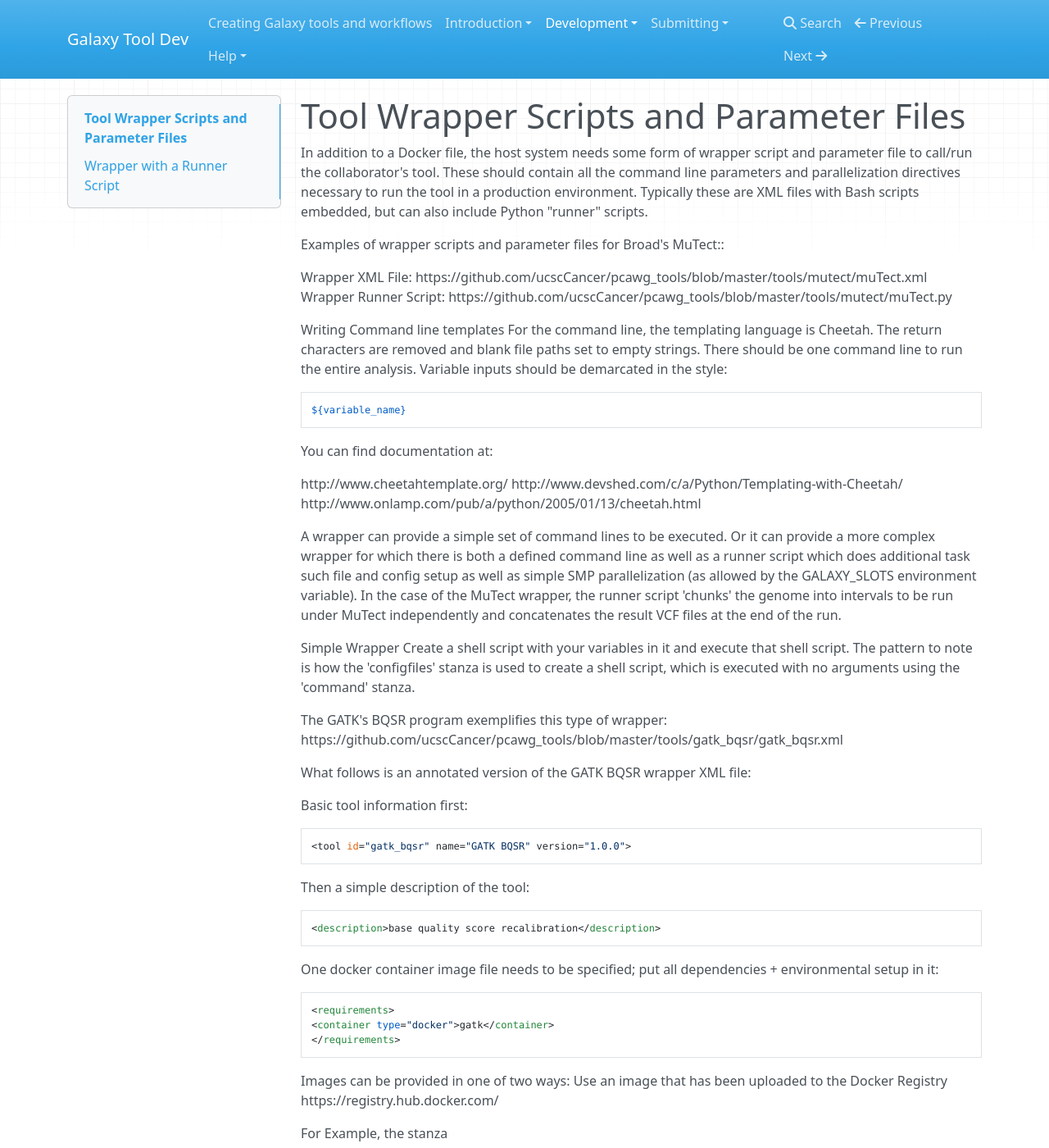
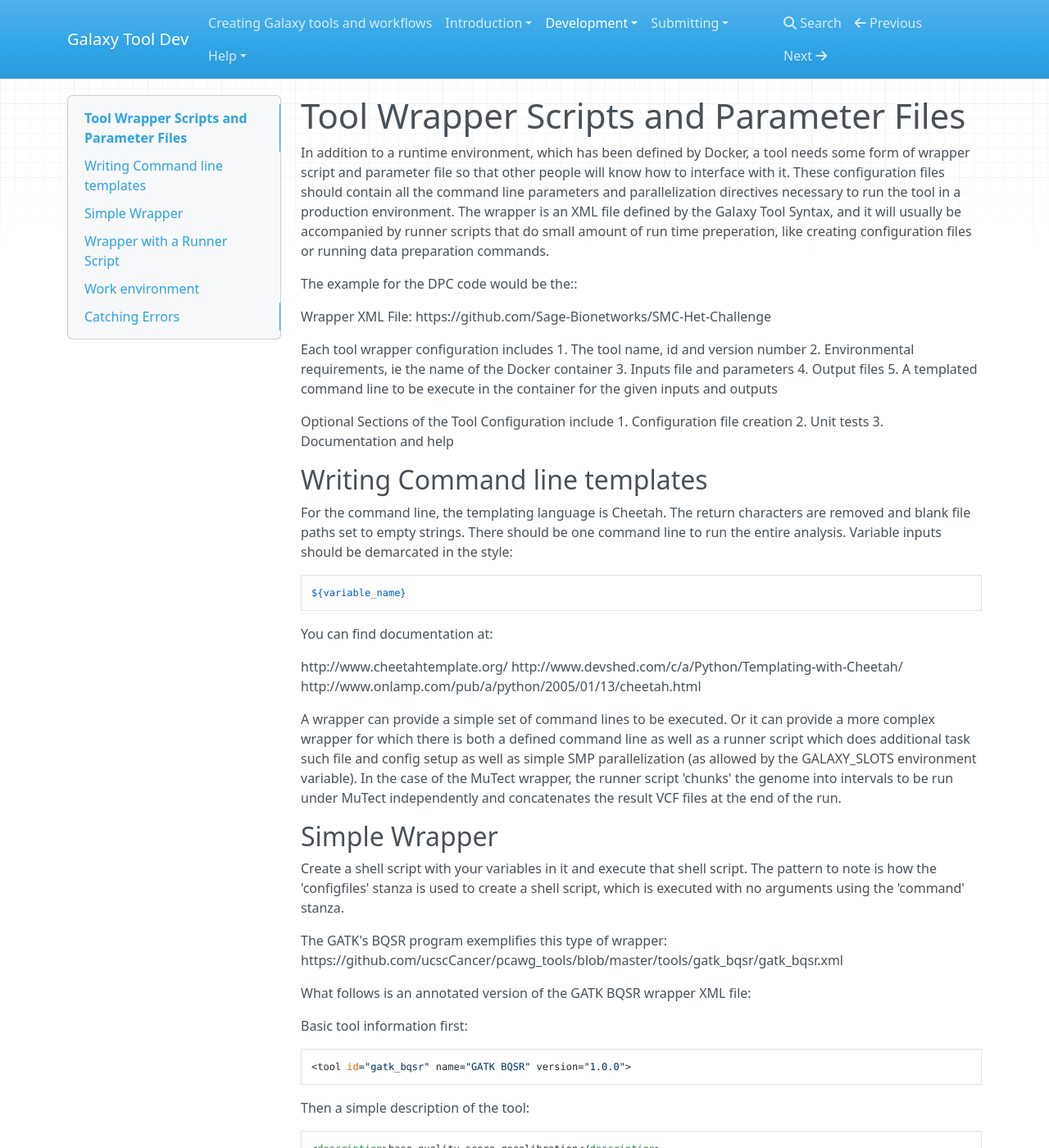
Before and after one commit to kellrott/galaxy-tooldev-docs, an MkDocs documentation site: the page built from docs/02_ToolWrapper.md, in a window 1280 px wide and 1400 px high. Shown: the whole window at 82% size. Built offline with MkDocs 1.6.1, drawn with Linux system fonts in a browser that asks for light colours; nearby versions of some CDN libraries; old or Windows-style settings are respelled for this version of MkDocs; some of the changed text lies outside the part shown.

Commit message:
Re-orgnizing order for tool development section

````diff
--- a/docs/04_ToolWrapper.md
+++ b/docs/02_ToolWrapper.md
@@ -4,17 +4,29 @@
 ========================================
 
 
-In addition to a Docker file, the host system needs some form of wrapper script and parameter file to call/run the collaborator's tool.  These should contain all the command line parameters and parallelization directives necessary to run the tool in a production environment.  Typically these are XML files with Bash scripts embedded, but can also include Python "runner" scripts.
+In addition to a runtime environment, which has been defined by Docker, a tool needs some form of wrapper script and parameter file so that other people will know how to interface with it.  These configuration files should contain all the command line parameters and parallelization directives necessary to run the tool in a production environment. The wrapper is an XML file defined by the Galaxy Tool Syntax, and it will usually be accompanied by runner scripts that do small amount of run time preperation, like creating configuration files or running data preparation commands.
 
-Examples of wrapper scripts and parameter files for Broad's MuTect::
+The example for the DPC code would be the::
 
 Wrapper XML File:
-https://github.com/ucscCancer/pcawg_tools/blob/master/tools/mutect/muTect.xml
-Wrapper Runner Script:
-https://github.com/ucscCancer/pcawg_tools/blob/master/tools/mutect/muTect.py
+https://github.com/Sage-Bionetworks/SMC-Het-Challenge
+
+
+Each tool wrapper configuration includes
+1. The tool name, id and version number
+2. Environmental requirements, ie the name of the Docker container
+3. Inputs file and parameters
+4. Output files
+5. A templated command line to be execute in the container for the given inputs and outputs
+
+Optional Sections of the Tool Configuration include
+1. Configuration file creation
+2. Unit tests
+3. Documentation and help
 
 
 Writing Command line templates
+------------------------------
 For the command line, the templating language is Cheetah. The return characters are removed and blank file paths set to empty strings. There should be one command line to run the entire analysis. Variable inputs should be demarcated in the style:
 ```
 ${variable_name}
@@ -29,6 +41,7 @@
 A wrapper can provide a simple set of command lines to be executed. Or it can provide a more complex wrapper for which there is both a defined command line as well as a runner script which does additional task such file and config setup as well as simple SMP parallelization (as allowed by the GALAXY_SLOTS environment variable).  In the case of the MuTect wrapper, the runner script 'chunks' the genome into intervals to be run under MuTect independently and concatenates the result VCF files at the end of the run.
 
 Simple Wrapper
+--------------
 Create a shell script with your variables in it and execute that shell script. The pattern to note is how the 'configfiles' stanza is used to create a shell script, which is executed with no arguments using the 'command' stanza.
 
 The GATK's BQSR program exemplifies this type of wrapper:
@@ -69,13 +82,13 @@
 Next is the directive to run the wrapper shell script:
 ```
 <command interpreter="bash">$runscript</command>
-
+```
 Next, define the necessary inputs:
-
+```
 <inputs>
-<param format="bam"   type="data" name="input_bam"      label="Input BAM" help="" />
-<param format="vcf"   type="data" name="known_sites"    label="Known SNP sites VCF" />
-<param format="fasta" type="data" name="reference"      label="Reference Genome" />
+    <param format="bam"   type="data" name="input_bam"      label="Input BAM" help="" />
+    <param format="vcf"   type="data" name="known_sites"    label="Known SNP sites VCF" />
+    <param format="fasta" type="data" name="reference"      label="Reference Genome" />
 </inputs>
 ```
 
@@ -91,8 +104,8 @@
 The with this feature, the output stanza becomes:
 ```
 <outputs>
-<data format="txt" name="output_report" label="BQSR Report" from_work_dir="recal_data.table"/>
-<data format="bam" name="output_bam" label="BQSR BAM" from_work_dir="output.bam"/>
+    <data format="txt" name="output_report" label="BQSR Report" from_work_dir="recal_data.table"/>
+    <data format="bam" name="output_bam" label="BQSR BAM" from_work_dir="output.bam"/>
 </outputs>
 ```
 
@@ -100,7 +113,7 @@
 
 ```
 <configfiles>
-<configfile name="runscript">#!/bin/bash
+    <configfile name="runscript">#!/bin/bash
 ln -s ${input_bam} input.bam
 ln -s ${input_bam.metadata.bam_index} input.bam.bai
 ln -s ${reference} reference.fasta
@@ -175,6 +188,7 @@
 
 
 Work environment
+----------------
 The command line will be executed in a temporary working directory where you can write temporary files and it will be cleaned out at the end of run. The input and output paths will be set to locations in different directories.
 
 An important thing to note about Galaxy's parallelization control is the setting/checking of the GALAXY_SLOTS environmental variable in the script above at the line:
@@ -188,6 +202,7 @@
 is actually an environmental variable defined at runtime, and not a variable that is filled in by the templating engine.
 
 Catching Errors
+---------------
 See https://wiki.galaxyproject.org/Admin/Tools/ToolConfigSyntax#A.3Cstdio.3E.2C_.3Cregex.3E.2C_and_.3Cexit_code.3E_tag_sets for details on how to configure the error state checking. The standard method is to look for error exit code. Note, if you are using a BASH script, use the 'set -e' so that any command error will result in the script failing. You can set up a regex to search stderr for failure messages, but this method should not be used by itself, as it may not catch all errors.
 
 Testing and debugging
--- a/mkdocs.yml
+++ b/mkdocs.yml
@@ -4,9 +4,9 @@
 - [01_Galaxy.md, Introduction, Working with Galaxy]
 - [01_GCE.md, Introduction, Google Cloud Engine]
 - [01_Vagrant.md, Introduction, Vagrant]
-- [02_Examples.md, Introduction, Working With Examples]
-- [03_Docker.md, Development, Docker]
-- [04_ToolWrapper.md, Development, Tool Wrapper Syntax]
+- [02_Docker.md, Development, Docker]
+- [02_ToolWrapper.md, Development, Tool Wrapper Syntax]
+- [02_Examples.md, Development, Working With Examples]
 - [05_ToolDev.md, Development, Tool Development]
 - [06_Submitting.md, Submitting, Submitting Code]
 - [07_FAQ.md, Help, FAQ]
````
Also changed, not shown: docs/01_GCE.md (+54 -8 lines), docs/01_Vagrant.md (+11 -16 lines), docs/02_Docker.md (added, +84 -0 lines), docs/03_Docker.md (deleted, +0 -90 lines), docs/05_ToolDev.md (line endings or trailing spaces).
